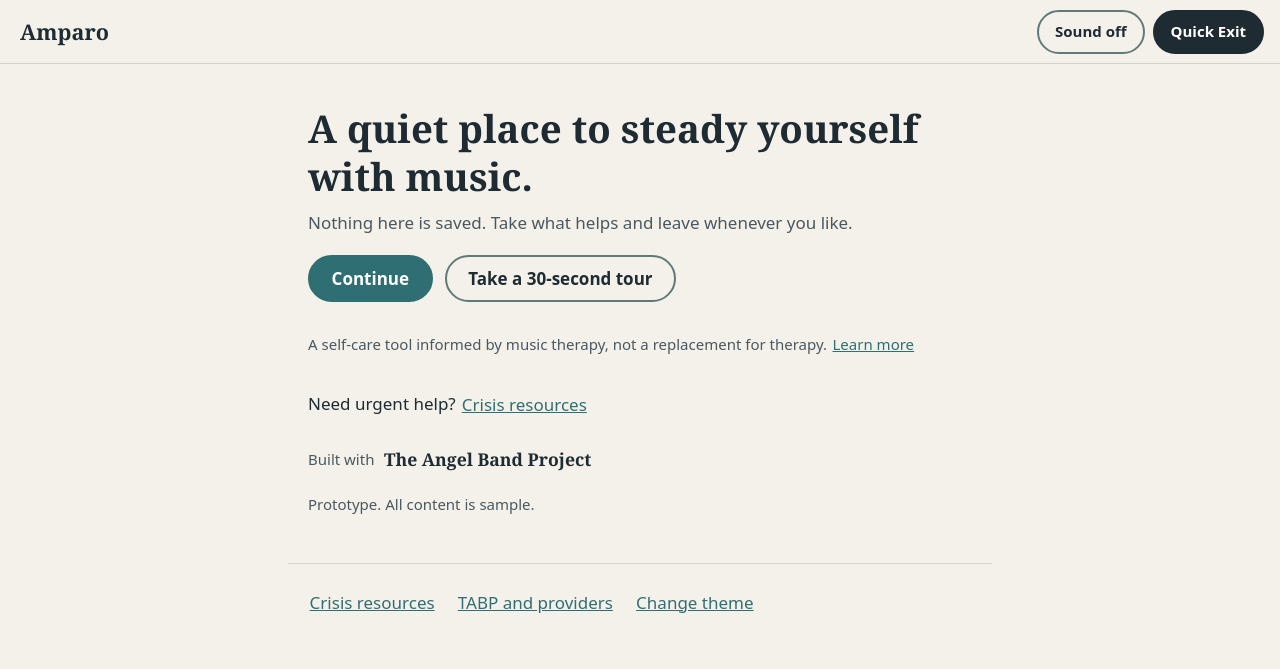
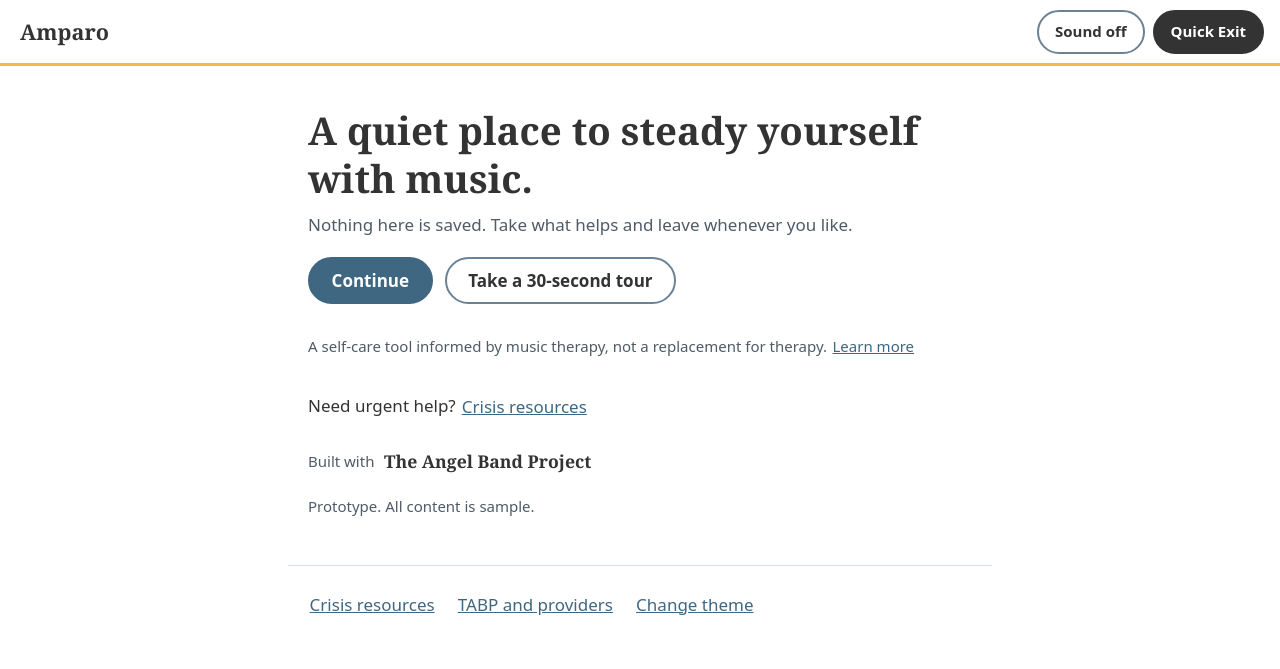
Before and after one commit to MatteoPisu/amparo-prototype, a plain HTML site: page index.html in a window 1280 px wide. Drawn offline with Linux system fonts and the light colour scheme.

Commit message:
Update theme colors and accent styles in CSS

```diff
--- a/styles.css
+++ b/styles.css
@@ -4,30 +4,31 @@
    Each palette was checked: text 4.5:1 or better, control edges 3:1 or better.
    Chosen in memory only, so it resets on every visit (nothing is stored). */
 :root, [data-theme="angel"], [data-theme-preview="angel"] {
-  /* THE ANGEL BAND PROJECT (default). PLACEHOLDER: these are the prototype's
-     original colours. Replace these values with TABP's real brand hex codes. */
-  --bg: #F4F1EA; --card: #FBF9F5; --ink: #1E2B33; --ink2: #4A5860;
-  --teal: #2F6F73; --teal-hover: #1E4F52;
-  --soft: #DCEBEA; --mid: #BBD6D4; --sand: #EFE3CF; --lav: #E4E0EE; --sage: #E3EBD9;
-  --outline: #5F7A7B; --divider: #D5D2C6;
+  /* THE ANGEL BAND PROJECT (default). Colours taken from angelbandproject.org:
+     slate blue (their logo and "Our mission" box), gold line, dark grey text, white page.
+     The primary blue is their #537E96 darkened to #3F6781 so white button text passes 4.5:1. */
+  --bg: #FFFFFF; --card: #F5F8FA; --ink: #333333; --ink2: #4F5B66;
+  --teal: #3F6781; --teal-hover: #2E4E64;
+  --soft: #E3EAEE; --mid: #C5D6E0; --sand: #FCEBC9; --lav: #E6EDF1; --sage: #F6E1E1;
+  --outline: #6A8294; --divider: #D6DEE4; --accent: #FDB548;
 }
 [data-theme="calming"], [data-theme-preview="calming"] {
   --bg: #F1F5F8; --card: #FAFCFD; --ink: #1B2A38; --ink2: #475866;
   --teal: #2C5F8A; --teal-hover: #1F4767;
   --soft: #DDE9F3; --mid: #BCD3E6; --sand: #E3EEEC; --lav: #E4E7F1; --sage: #E8EDF0;
-  --outline: #5B7285; --divider: #CFD8DF;
+  --outline: #5B7285; --divider: #CFD8DF; --accent: #CFD8DF;
 }
 [data-theme="relaxing"], [data-theme-preview="relaxing"] {
   --bg: #F5F2F8; --card: #FBF9FD; --ink: #2A2433; --ink2: #5A5066;
   --teal: #5B4B8A; --teal-hover: #43366B;
   --soft: #E6E0F0; --mid: #CFC4E3; --sand: #E9E4D8; --lav: #DDE8E3; --sage: #EBDDE4;
-  --outline: #74688A; --divider: #D9D3E0;
+  --outline: #74688A; --divider: #D9D3E0; --accent: #D9D3E0;
 }
 [data-theme="upbeat"], [data-theme-preview="upbeat"] {
   --bg: #FFF6E8; --card: #FFFBF3; --ink: #2B2118; --ink2: #5E4B3A;
   --teal: #B0451A; --teal-hover: #8A3512;
   --soft: #FFE6C4; --mid: #FFCF99; --sand: #FBD9D0; --lav: #FFF0B8; --sage: #E7F0C8;
-  --outline: #80603F; --divider: #E8D8C0;
+  --outline: #80603F; --divider: #E8D8C0; --accent: #E8D8C0;
 }
 
 * { box-sizing: border-box; }
@@ -64,7 +65,7 @@ h1:focus, h2:focus, main:focus { outline: none; }
   display: flex; justify-content: space-between; align-items: center; flex-wrap: wrap; gap: .5rem;
   padding: .6rem 1rem;
   background: var(--bg);
-  border-bottom: 1px solid var(--divider);
+  border-bottom: 3px solid var(--accent);
 }
 .bar-right { display: flex; gap: .5rem; flex-wrap: wrap; margin-left: auto; justify-content: flex-end; }
 .wordmark {
@@ -227,7 +228,7 @@ blockquote.redirect p { margin: 0; }
 
 /* Partner logo (The Angel Band Project). Put the logo file at icons/abp-logo.svg */
 .partner { display: flex; flex-wrap: wrap; align-items: center; gap: .6rem; margin: 1.25rem 0; color: var(--ink2); font-size: .9375rem; }
-.partner .logo, .logo { display: block; height: 44px; width: auto; max-width: 100%; }
+.partner .logo, .logo { display: block; height: 64px; width: auto; max-width: 100%; }
 .logo-fallback { font-family: Georgia, "Times New Roman", serif; font-weight: 600; font-size: 1.1rem; color: var(--ink); }
 
 /* Theme picker */
```
